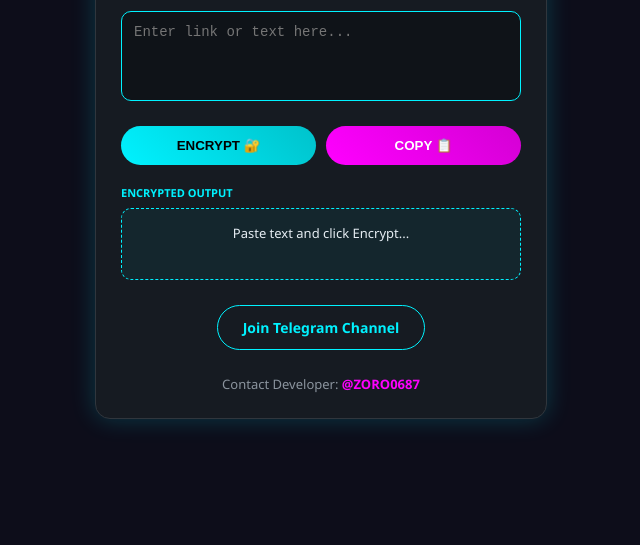
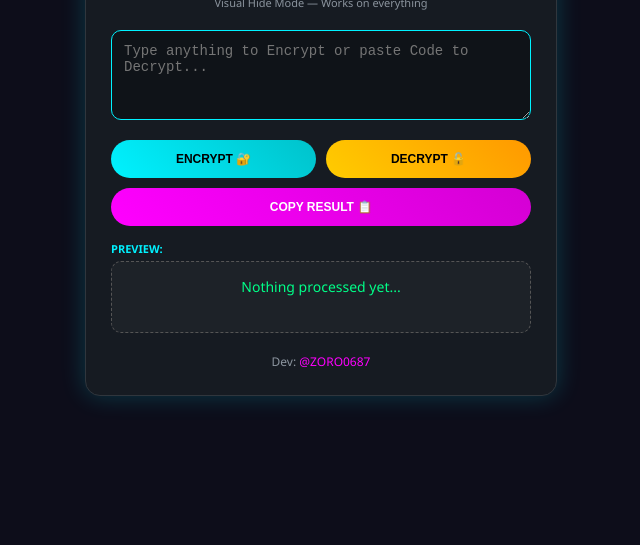
Before and after one commit to akaalkaal12-beep/ZORO-ENCRYPTER, a plain HTML site: page index.html in a window 1280 px wide. Shown: the part 255-800 px from the top of the page, without its empty margins (319-959 px from the left). Drawn offline with Linux system fonts and the light colour scheme.

Commit message:
Update index.html

```diff
--- a/index.html
+++ b/index.html
@@ -3,191 +3,99 @@
 <head>
     <meta charset="UTF-8">
     <meta name="viewport" content="width=device-width, initial-scale=1.0">
-    <title>ZORO ENCRYPTER - Base64 Tool</title>
+    <title>ZORO STEALTH ENCRYPTER</title>
     <style>
-        body {
-            background-color: #0d0d1a;
-            color: white;
-            font-family: 'Segoe UI', Tahoma, Geneva, Verdana, sans-serif;
-            display: flex;
-            justify-content: center;
-            align-items: center;
-            height: 100vh;
-            margin: 0;
-        }
+        body { background-color: #0d0d1a; color: white; font-family: 'Segoe UI', sans-serif; display: flex; justify-content: center; align-items: center; height: 100vh; margin: 0; }
+        .container { background-color: #161b22; padding: 25px; border-radius: 15px; width: 90%; max-width: 420px; box-shadow: 0 0 25px rgba(0, 242, 255, 0.2); border: 1px solid #30363d; text-align: center; }
+        h1 { color: #00f2ff; margin-bottom: 5px; text-transform: uppercase; letter-spacing: 1px; }
+        .subtitle { font-size: 11px; color: #8b949e; margin-bottom: 20px; }
+        textarea { width: 100%; background: rgba(0, 0, 0, 0.3); border: 1px solid #00f2ff; border-radius: 10px; padding: 12px; color: white; box-sizing: border-box; outline: none; margin-bottom: 15px; font-size: 14px; }
 
-        .container {
-            background-color: #161b22;
-            padding: 25px;
-            border-radius: 15px;
-            width: 90%;
-            max-width: 400px;
-            box-shadow: 0 0 25px rgba(0, 242, 255, 0.2);
-            border: 1px solid #30363d;
-            text-align: center;
-        }
+        .btn-grid { display: grid; grid-template-columns: 1fr 1fr; gap: 10px; margin-bottom: 15px; }
+        button { padding: 12px; border: none; border-radius: 25px; font-weight: bold; cursor: pointer; text-transform: uppercase; transition: 0.3s; font-size: 12px; }
 
-        h1 {
-            color: #00f2ff;
-            margin-bottom: 5px;
-            letter-spacing: 2px;
-            text-transform: uppercase;
-        }
+        #enc-btn { background: linear-gradient(45deg, #00f2ff, #00c2cb); color: black; }
+        #dec-btn { background: linear-gradient(45deg, #ffcc00, #ff9900); color: black; }
+        #copy-btn { background: linear-gradient(45deg, #ff00ff, #d400d4); color: white; grid-column: span 2; }
 
-        .subtitle {
-            font-size: 12px;
-            color: #8b949e;
-            margin-bottom: 20px;
-        }
+        .status-box { text-align: left; font-size: 11px; color: #00f2ff; margin-bottom: 5px; font-weight: bold; }
+        #output-preview { border: 1px dashed #555; padding: 15px; border-radius: 10px; word-break: break-all; min-height: 40px; margin-bottom: 20px; font-size: 14px; background: rgba(255, 255, 255, 0.03); color: #00ff88; }
 
-        textarea {
-            width: 100%;
-            background: rgba(0, 0, 0, 0.3);
-            border: 1px solid #00f2ff;
-            border-radius: 10px;
-            padding: 12px;
-            color: white;
-            box-sizing: border-box;
-            resize: none;
-            outline: none;
-            margin-bottom: 20px;
-            font-size: 14px;
-        }
-
-        .btn-group {
-            display: flex;
-            justify-content: space-between;
-            gap: 10px;
-            margin-bottom: 20px;
-        }
-
-        button {
-            flex: 1;
-            padding: 12px;
-            border: none;
-            border-radius: 25px;
-            font-weight: bold;
-            cursor: pointer;
-            text-transform: uppercase;
-            transition: 0.3s;
-        }
-
-        button:active {
-            transform: scale(0.95);
-        }
-
-        #encrypt-btn {
-            background: linear-gradient(45deg, #00f2ff, #00c2cb);
-            color: black;
-        }
-
-        #copy-btn {
-            background: linear-gradient(45deg, #ff00ff, #d400d4);
-            color: white;
-        }
-
-        .output-label {
-            text-align: left;
-            font-size: 11px;
-            color: #00f2ff;
-            margin-bottom: 8px;
-            display: block;
-            font-weight: bold;
-        }
-
-        #output {
-            border: 1px dashed #00f2ff;
-            padding: 15px;
-            border-radius: 10px;
-            word-break: break-all;
-            min-height: 40px;
-            margin-bottom: 25px;
-            font-size: 13px;
-            background: rgba(0, 242, 255, 0.05);
-            color: #e6edf3;
-        }
-
-        .telegram-btn {
-            background: transparent;
-            border: 1px solid #00f2ff;
-            color: #00f2ff;
-            padding: 12px 25px;
-            border-radius: 25px;
-            text-decoration: none;
-            display: inline-block;
-            font-size: 14px;
-            font-weight: bold;
-            transition: 0.3s;
-            margin-bottom: 15px;
-        }
-
-        .telegram-btn:hover {
-            background: #00f2ff;
-            color: black;
-        }
-
-        .dm-link {
-            display: block;
-            color: #8b949e;
-            text-decoration: none;
-            font-size: 13px;
-            margin-top: 10px;
-        }
-
-        .dm-link span {
-            color: #ff00ff;
-            font-weight: bold;
-        }
+        .footer-links { margin-top: 10px; }
+        .link { color: #8b949e; text-decoration: none; font-size: 12px; display: block; margin-top: 8px; }
+        .link span { color: #ff00ff; }
     </style>
 </head>
 <body>
 
 <div class="container">
-    <h1>ZORO ENCRYPTER</h1>
-    <p class="subtitle">Base64 Encrypt Tool — Secure your links & strings</p>
+    <h1>ZORO STEALTH</h1>
+    <p class="subtitle">Visual Hide Mode — Works on everything</p>
 
-    <textarea id="input-text" rows="4" placeholder="Enter link or text here..."></textarea>
+    <textarea id="input-text" rows="4" placeholder="Type anything to Encrypt or paste Code to Decrypt..."></textarea>
 
-    <div class="btn-group">
-        <button id="encrypt-btn" onclick="encrypt()">Encrypt 🔐</button>
-        <button id="copy-btn" onclick="copyText()">Copy 📋</button>
+    <div class="btn-grid">
+        <button id="enc-btn" onclick="handleAction('encrypt')">Encrypt 🔐</button>
+        <button id="dec-btn" onclick="handleAction('decrypt')">Decrypt 🔓</button>
+        <button id="copy-btn" onclick="copyResult()">Copy Result 📋</button>
     </div>
 
-    <span class="output-label">ENCRYPTED OUTPUT</span>
-    <div id="output">Paste text and click Encrypt...</div>
+    <div class="status-box" id="status-label">PREVIEW:</div>
+    <div id="output-preview">Nothing processed yet...</div>
 
-    <a href="https://t.me/+MSGX1l0MBPIzZWI1" target="_blank" class="telegram-btn">Join Telegram Channel</a>
-
-    <a href="https://t.me/ZORO0687" target="_blank" class="dm-link">
-        Contact Developer: <span>@ZORO0687</span>
-    </a>
+    <div class="footer-links">
+        <a href="https://t.me/ZORO0687" target="_blank" class="link">Dev: <span>@ZORO0687</span></a>
+    </div>
 </div>
 
 <script>
-    function encrypt() {
-        const input = document.getElementById('input-text').value;
-        if (input.trim() !== "") {
-            try {
-                // Base64 Encoding
-                const encoded = btoa(unescape(encodeURIComponent(input)));
-                document.getElementById('output').innerText = encoded;
-            } catch (e) {
-                alert("Encoding mein error aaya!");
+    let hiddenResult = ""; // Clipboard mein kya jayega woh yahan save hoga
+
+    function handleAction(type) {
+        const input = document.getElementById('input-text').value.trim();
+        const preview = document.getElementById('output-preview');
+        const status = document.getElementById('status-label');
+
+        if (!input) {
+            alert("Bhai, pehle kuch likho toh sahi!");
+            return;
+        }
+
+        try {
+            if (type === 'encrypt') {
+                // 1. Encrypt logic (Base64)
+                hiddenResult = btoa(unescape(encodeURIComponent(input)));
+                // 2. Show original text on screen
+                preview.innerText = input;
+                status.innerText = "PREVIEW (Original Text - Ready to Copy Code):";
+                preview.style.color = "#00ff88"; // Green for Encrypt
+                alert("Encryption Done! Screen par text rahega par Copy code hoga.");
             }
-        } else {
-            alert("Bhai, pehle kuch text toh dalo!");
+            else if (type === 'decrypt') {
+                // 1. Decrypt logic
+                hiddenResult = decodeURIComponent(escape(atob(input)));
+                // 2. Show the code on screen
+                preview.innerText = input;
+                status.innerText = "PREVIEW (Code - Ready to Copy Plain Text):";
+                preview.style.color = "#ffcc00"; // Yellow for Decrypt
+                alert("Decryption Done! Screen par code rahega par Copy original text hoga.");
+            }
+        } catch (e) {
+            alert("Error: Shayad aapne galat code paste kiya hai!");
         }
     }
 
-    function copyText() {
-        const output = document.getElementById('output').innerText;
-        if (output !== "Paste text and click Encrypt..." && output !== "") {
-            navigator.clipboard.writeText(output).then(() => {
-                alert("Encrypted text copy ho gaya!");
-            });
-        } else {
-            alert("Copy karne ke liye kuch nahi hai!");
+    function copyResult() {
+        if (hiddenResult === "") {
+            alert("Copy karne ke liye pehle Encrypt ya Decrypt dabayein!");
+            return;
         }
+
+        navigator.clipboard.writeText(hiddenResult).then(() => {
+            alert("Copied to clipboard!");
+        }).catch(err => {
+            alert("Copy fail ho gaya!");
+        });
     }
 </script>
 
```
